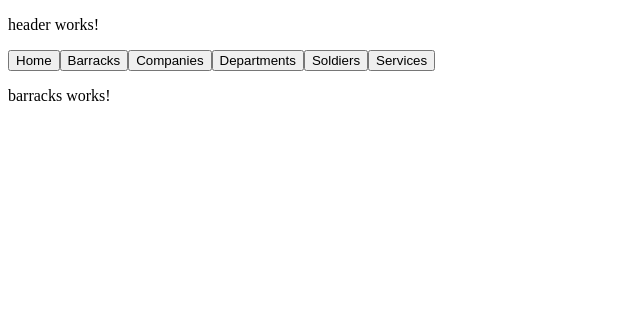
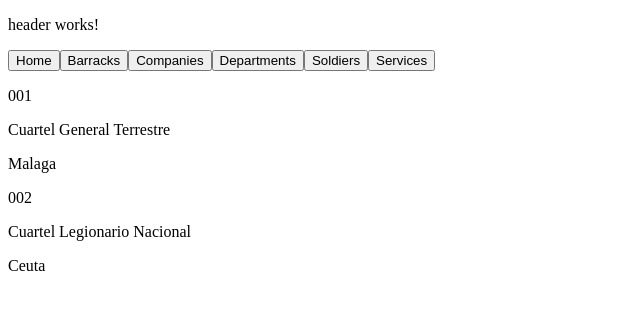
Before and after one commit to Sergiosaezz/MilitaryService, an Angular app in the folder Military-Service/: page /barracks in a window 1280 px wide. Shown: the top 310 px of the page, without its empty margins (0-640 px from the left). Built offline with nearby package versions, Linux system fonts and the light colour scheme.

Commit message:
feat(app): testing barrack service

```diff
--- a/Military-Service/src/app/app.component.ts
+++ b/Military-Service/src/app/app.component.ts
@@ -10,15 +10,9 @@ import { MockService } from './shared/services/mock.service';
   styleUrls: ['./app.component.css'],
 })
 export class AppComponent implements OnInit {
-  soldiers = new Observable<SoldierDTO[]>();
-
-  constructor(
-    private readonly mockService: MockService,
-    private readonly dexieService: DexieService
-  ) {}
+  constructor(private readonly dexieService: DexieService) {}
 
   ngOnInit(): void {
-    this.soldiers = this.mockService.loadSoldiers();
     this.dexieService.loadData();
   }
 }
--- a/Military-Service/src/app/modules/barracks/components/barracks-home/barracks-home.component.html
+++ b/Military-Service/src/app/modules/barracks/components/barracks-home/barracks-home.component.html
@@ -1 +1,5 @@
-<p>barracks works!</p>
+<div *ngFor="let barrack of barracks">
+    <p>{{barrack.id}}</p>
+    <p>{{barrack.name}}</p>
+    <p>{{barrack.location}}</p>
+</div>
--- a/Military-Service/src/app/modules/barracks/components/barracks-home/barracks-home.component.ts
+++ b/Military-Service/src/app/modules/barracks/components/barracks-home/barracks-home.component.ts
@@ -1,4 +1,7 @@
 import { Component, OnInit } from '@angular/core';
+import { Observable } from 'rxjs';
+import { BarrackDTO } from 'src/app/shared/domain/DTOs/barrack.dto';
+import { BarracksService } from 'src/app/shared/services/barracks.service';
 
 @Component({
   selector: 'app-barracks-home',
@@ -6,7 +9,16 @@ import { Component, OnInit } from '@angular/core';
   styleUrls: ['./barracks-home.component.css'],
 })
 export class BarracksHomeComponent implements OnInit {
-  constructor() {}
+  barracks!: BarrackDTO[];
+  //barracks!: any
 
-  ngOnInit(): void {}
+  constructor(private readonly barrackService: BarracksService) {}
+
+  ngOnInit(): void {
+    this.barrackService
+      .findAll()
+      .subscribe((barracksData) => (this.barracks = barracksData));
+
+    //this.barracks = this.barracksService.findAll()
+  }
 }
```
